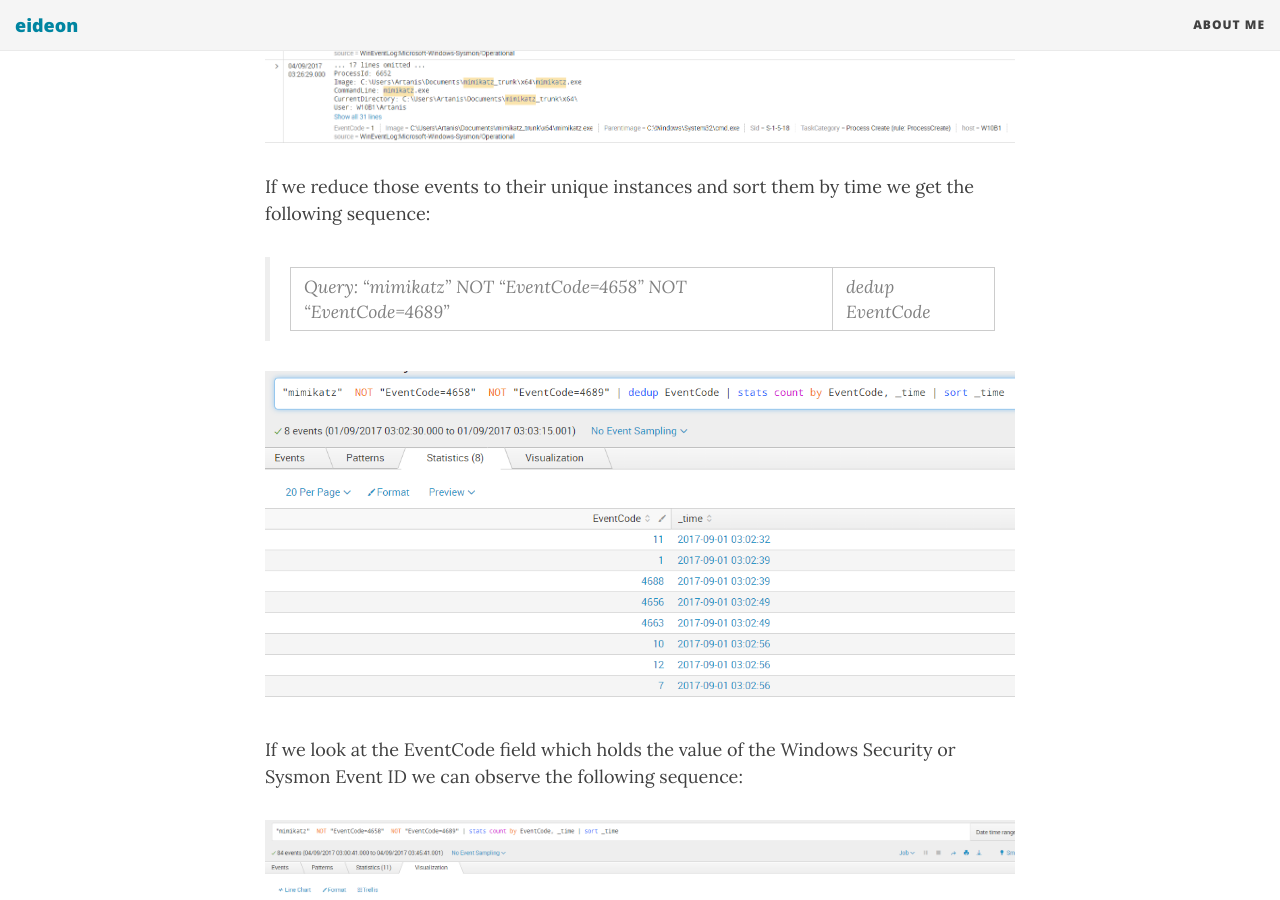
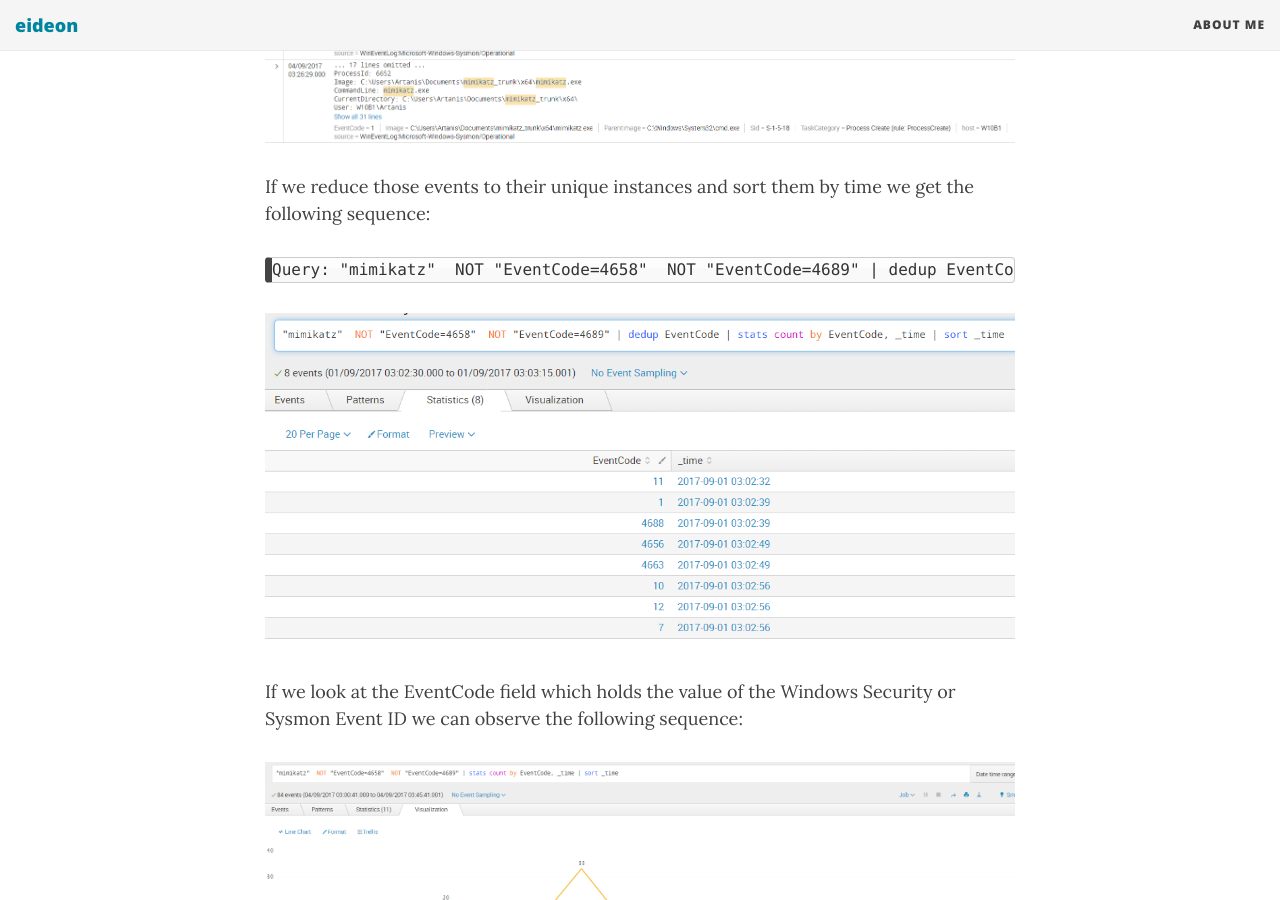
Before and after one commit to darkquasar/darkquasar.github.io, a Jekyll site: the page built from _posts/2017-09-09-THL01-Mimikatz.md, in a window 1280 px wide and 900 px high, scrolled down 751 px. Built offline with Jekyll 4.4.1, drawn with Linux system fonts in a browser that asks for light colours; nearby versions of some CDN libraries; some of the changed lines change nothing that is shown.

Commit message:
Update 2017-09-09-THL01-Mimikatz.md

````diff
--- a/_posts/2017-09-09-THL01-Mimikatz.md
+++ b/_posts/2017-09-09-THL01-Mimikatz.md
@@ -12,7 +12,9 @@ Using Splunk (free version, I will also add snips for ELK), we observe that when
 ![ToTH1-00](../img/THL001-Mimikatz/Mimi-00.PNG)
 
 If we reduce those events to their unique instances and sort them by time we get the following sequence:
-> Query: "mimikatz"  NOT "EventCode=4658"  NOT "EventCode=4689" | dedup EventCode
+```markdown
+Query: "mimikatz"  NOT "EventCode=4658"  NOT "EventCode=4689" | dedup EventCode
+```
 
 ![ToTH1-01](../img/THL001-Mimikatz/Mimi-01.PNG)
 
````
